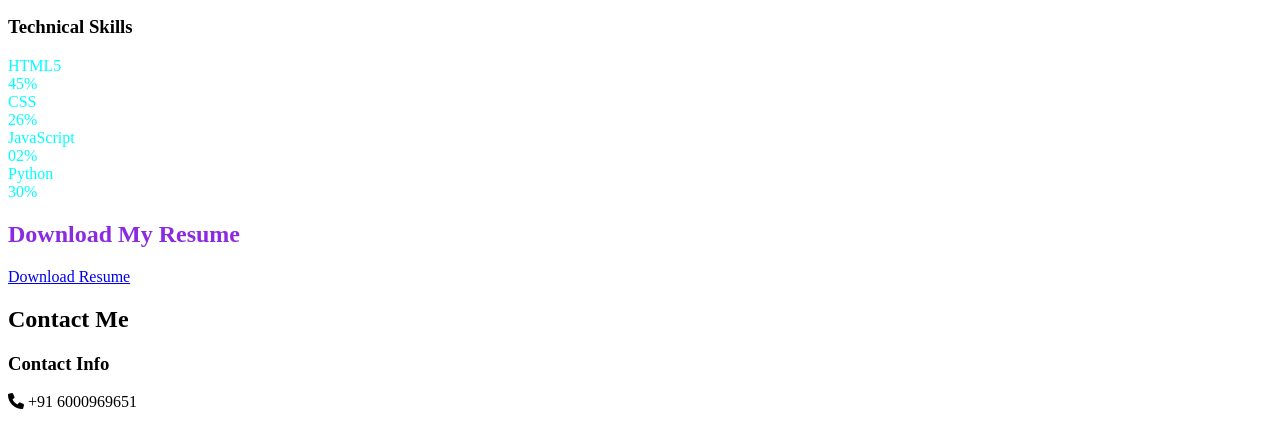
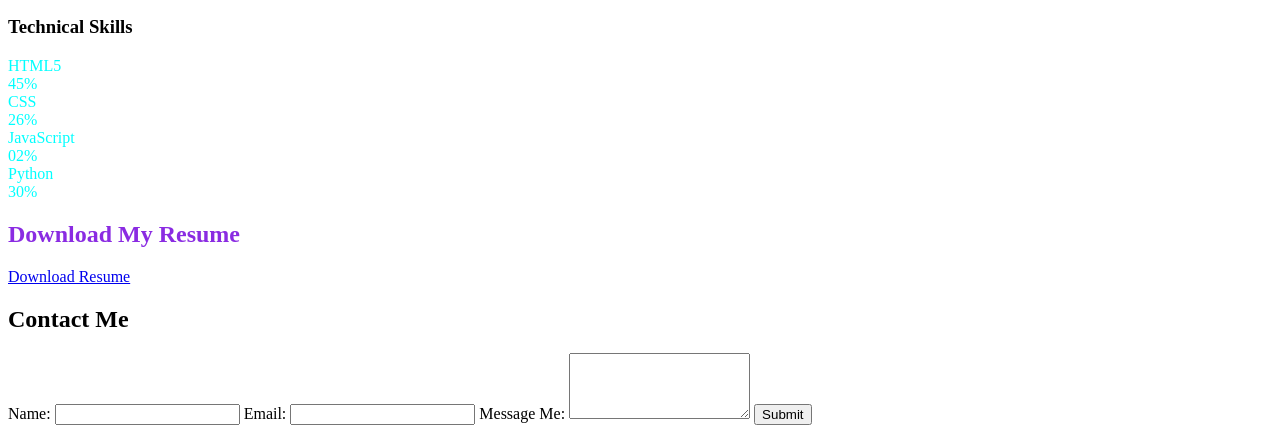
Before and after one commit to Himxn18/CODSOFT-task-1-, a plain HTML site: page Protfolio.html in a window 1280 px wide. Shown: the part 528-955 px from the top of the page. Drawn offline with Linux system fonts and the light colour scheme.

Commit message:
Protfolio.html

```diff
--- a/Protfolio.html
+++ b/Protfolio.html
@@ -1,3 +1,4 @@
+
 <!DOCTYPE html>
 <html lang="en">
 <head>
@@ -109,29 +110,16 @@
     </section>
     <section id="contacts" class="contacts">
         <h2>Contact Me</h2>
-        <!--<p style="color: white;">I'd love to hear from you! Fill out the form below to get in touch.</p>
-        <div class="contact-container">
-            <input type="hidden" name="access_key" value="527d5cc9-31dc-4815-a4e1-b2c3973c2b6e">
-            <form id="contactForm" class="contact-form" action="https://api.web3forms.com/submi"
-            method="POST">
-                <div class="input-group">
-                    <label for="name" style="color: white;"><i class="fas fa-user" style="color: white;"></i> Name</label>
-                    <input type="text" id="name" name="name" placeholder="Your Name" required style="text-align: center;">
-                    <span class="error-message" id="nameError"></span>
-                </div>
-                <div class="input-group">
-                    <label for="email" style="color: white;"><i class="fas fa-envelope" style="color: white;"></i> Email</label>
-                    <input type="email" id="email" name="email" placeholder="Your Email" required style="text-align: center;">
-                    <span class="error-message" id="emailError"></span>
-                </div>
-                <div class="input-group">
-                    <label for="message" style="font-weight: bold; color: white;"><i class="fas fa-comment-dots" style="color: white;"></i>Message</label>
-                    <textarea id="message" name="message" placeholder="Your Message" required style="text-align: center;"></textarea>
-                    <span class="error-message" id="messageError"></span>
-                </div>
-                <button type="submit" class="submit-btn">Send Message</button>
-                <p id="thankYouMessage" style="display: none;">Thank You! Your message has been sent.</p>
-            </form>-->
+        <form action="https://api.web3forms.com/submit" method="POST">
+                <input type="hidden" name="access_key" value="527d5cc9-31dc-4815-a4e1-b2c3973c2b6e">
+                    <label for="name">Name:</label>
+                    <input type="text" id="name" name="name" required>
+                    <label for="email">Email:</label>
+                    <input type="email" id="email" name="email" required>
+                    <label for="message">Message Me:</label>
+                    <textarea id="message" name="message" rows="4" required></textarea>
+                    <button type="submit">Submit</button>
+            </form>
     <div class="contact-info">
         <h3>Contact Info</h3>
         <p><i class="fas fa-phone"></i> +91 6000969651</p>
```
